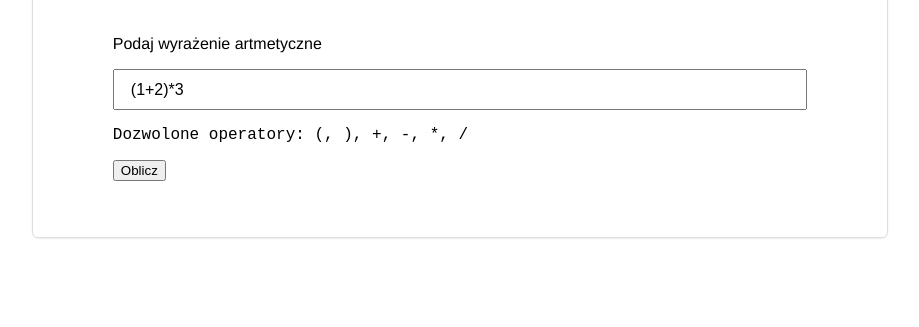
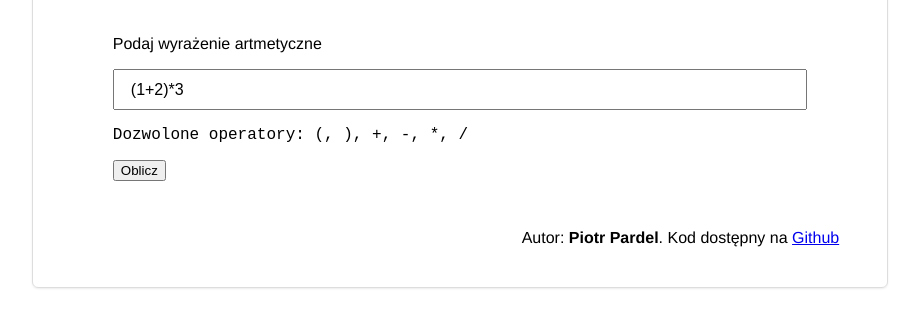
Before and after one commit to piotrekpa/onp, a plain HTML site: page index.html in a window 1280 px wide. Shown: the part 167-494 px from the top of the page, without its empty margins (180-1099 px from the left). Drawn offline with nearby package versions, Linux system fonts and the light colour scheme; some icons are missing.

Commit message:
Added footer

```diff
--- a/index.html
+++ b/index.html
@@ -19,6 +19,7 @@
 		form {padding:2em;display: block;}
 		form label {margin-bottom:1em;display:block;}
 		form input[type="text"] {display:block;width:100%;margin:0 auto 1em auto;line-height:1.2em;padding:0.5em 1em;font-size:1em;height:2.6em;box-sizing:border-box;-webkit-box-sizing:border-box;}
+		footer {text-align: right;}
 
 	</style>
 </head>
@@ -40,6 +41,9 @@
 			<h2>Wynik to:</h2>
 			<strong id="result" class="well result"></strong>
 		</article>
+		<footer>
+			<p>Autor: <strong>Piotr Pardel</strong>. Kod dostępny na <a href="https://github.com/piotrekpa/onp" title="Projekt na Github">Github</a></p>
+		</footer>
 	</section>
 
 </body>
```
